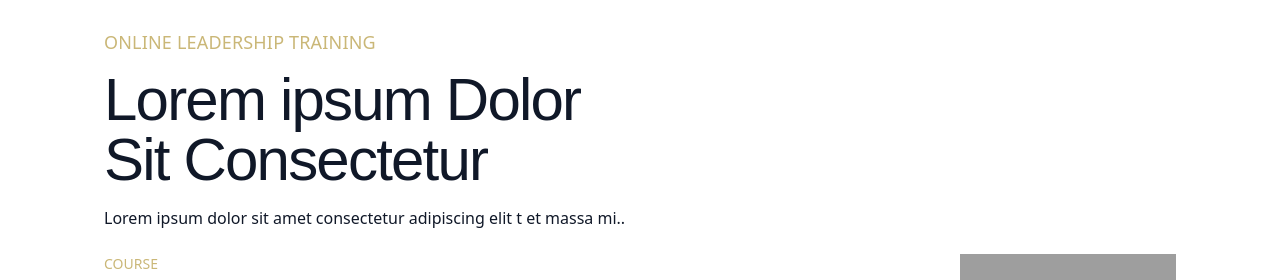
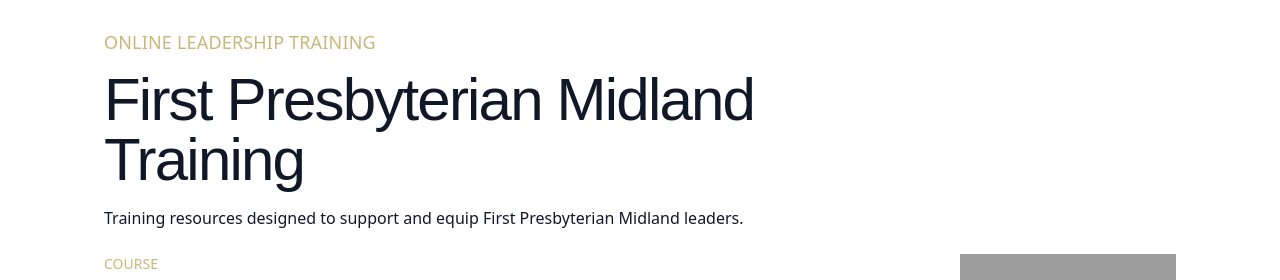
Before and after one commit to Fuller-Equip/Fuller-Equip-midland, a Next.js app: page / in a window 1280 px wide. Shown: the part 137-417 px from the top of the page. Built offline with nearby package versions, Linux system fonts and the light colour scheme; grey boxes are pictures that could not be loaded; a web font is replaced by a local one.

Commit message:
:recycle: Cleanup Header

```diff
--- a/app/page.tsx
+++ b/app/page.tsx
@@ -94,14 +94,13 @@
             Online Leadership Training
           </p>
           <h1 className="text-3xl sm:text-4xl md:text-5xl lg:text-[60px] font-medium leading-tight md:leading-[1.1] lg:leading-15 tracking-[-0.5px] md:tracking-[-1.8px] text-gray-900 font-reckless">
-            Lorem ipsum Dolor
-            <br className="hidden sm:block" />
+            First Presbyterian Midland Training
+            {/* <br className="hidden sm:block" />
             <span className="sm:hidden"> </span>
-            Sit Consectetur
+            Sit Consectetur */}
           </h1>
           <p className="text-sm font-normal leading-5 text-gray-900 md:text-base md:leading-6">
-            Lorem ipsum dolor sit amet consectetur adipiscing elit t et massa
-            mi..
+            Training resources designed to support and equip First Presbyterian Midland leaders.
           </p>
         </div>
       </section>
```
